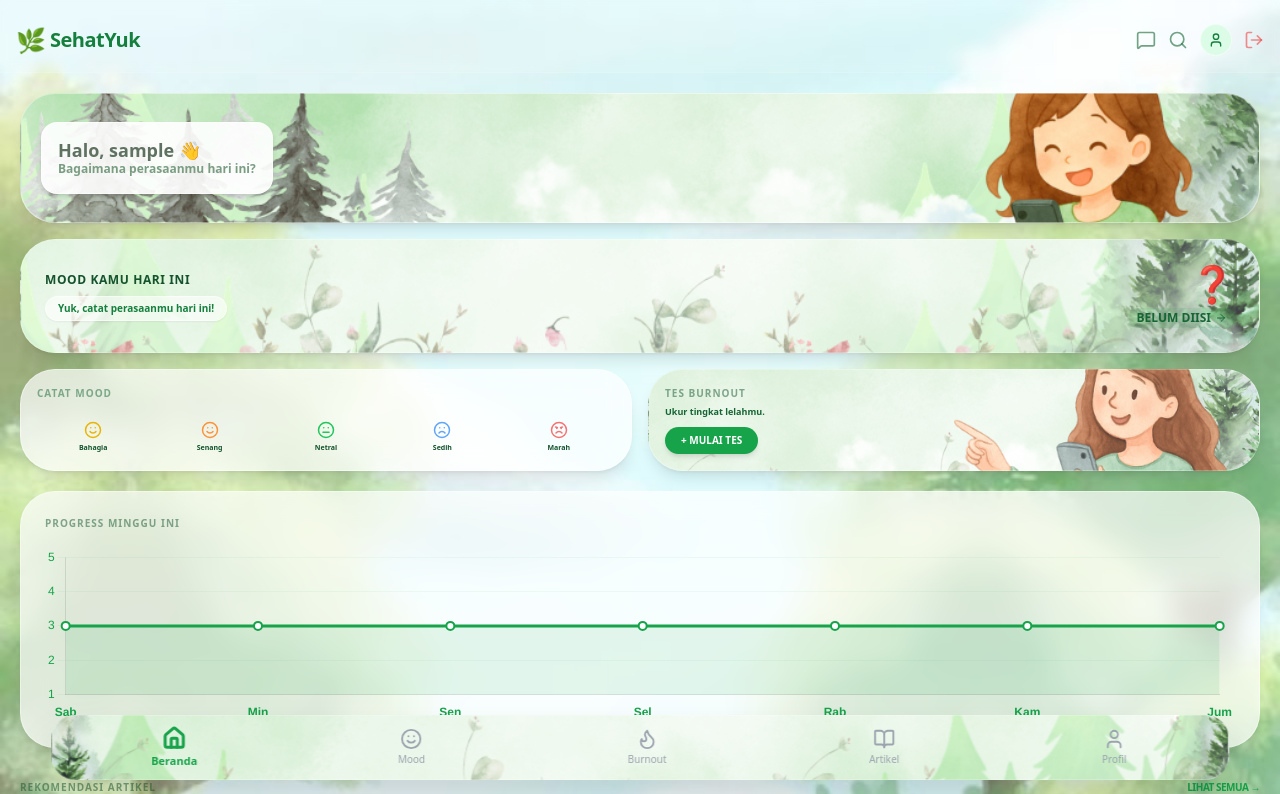
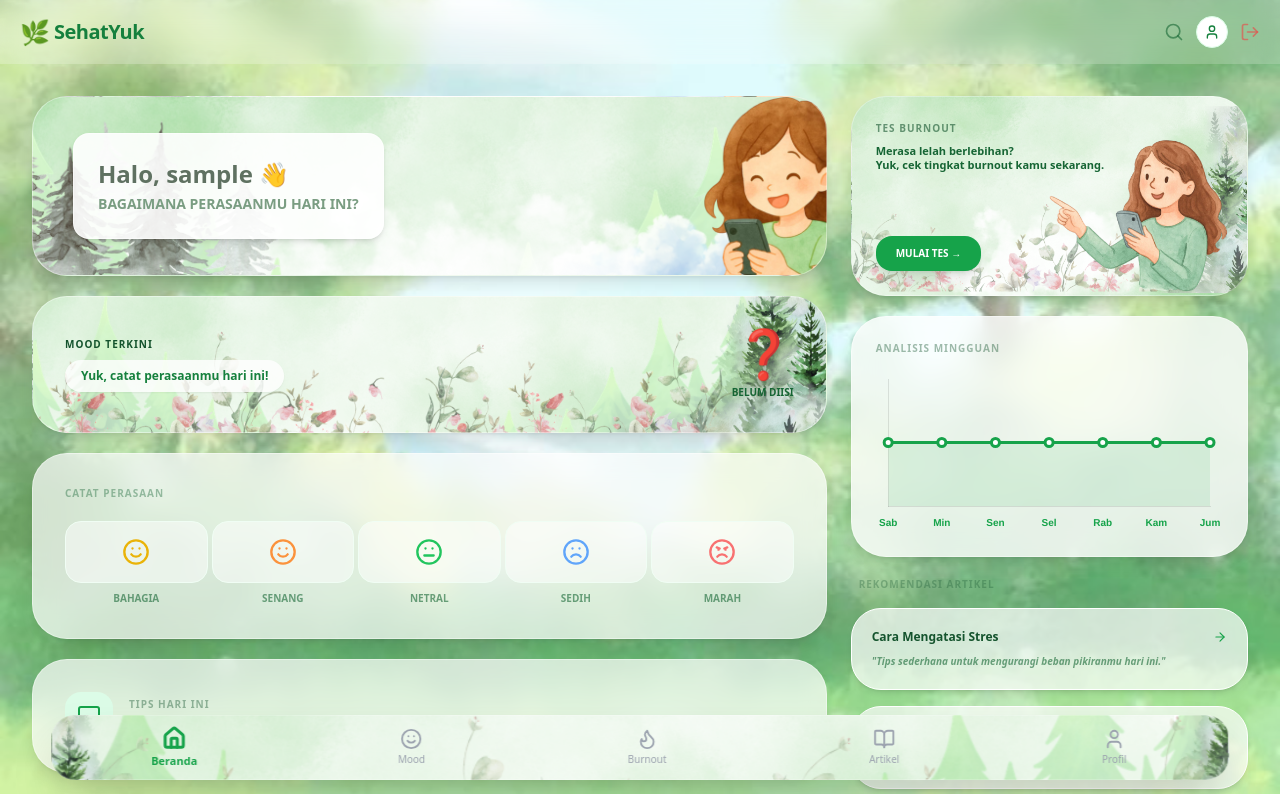
Before and after one commit to oliporangsukses/SehatYuk, a React (Vite) app: page / in a window 1280 px wide. Shown: the top 794 px of the page. Built offline with nearby package versions, Linux system fonts and the light colour scheme; sample sign-in values are in the browser's storage.

Commit message:
perbaikan login dan home

```diff
--- a/src/pages/Home.jsx
+++ b/src/pages/Home.jsx
@@ -24,8 +24,8 @@ import { Line } from "react-chartjs-2"
 ChartJS.register(LineElement, CategoryScale, LinearScale, PointElement, Filler, Tooltip)
 
 const recommendedArticles = [
-  { id: 1, title: "Cara Mengatasi Stres", desc: "Tips sederhana untuk mengurangi stres.", bgImage: bgArt1 },
-  { id: 2, title: "Kesehatan Mental Remaja", desc: "Pentingnya menjaga mental sejak dini.", bgImage: bgArt2 },
+  { id: 1, title: "Cara Mengatasi Stres", desc: "Tips sederhana untuk mengurangi beban pikiranmu hari ini.", bgImage: bgArt1 },
+  { id: 2, title: "Kesehatan Mental Remaja", desc: "Pentingnya menjaga kesehatan mental sejak usia dini.", bgImage: bgArt2 },
 ];
 
 function Home() {
@@ -34,10 +34,8 @@ function Home() {
   const [searchQuery, setSearchQuery] = useState("")
   const [userName] = useState(() => localStorage.getItem("userName") || "Pengguna")
 
-  // --- HELPER: AMBIL TANGGAL HARI INI (Format YYYY-MM-DD) ---
   const getTodayStr = () => new Date().toISOString().split('T')[0];
 
-  // --- HELPER: AMBIL LABEL 7 HARI TERAKHIR ---
   const getLastSevenDaysLabels = () => {
     const days = ["Min", "Sen", "Sel", "Rab", "Kam", "Jum", "Sab"];
     const labels = [];
@@ -49,7 +47,6 @@ function Home() {
     return labels;
   };
 
-  // --- LOGIC STATISTIK AKURAT (BERDASARKAN KALENDER) ---
   const [moodData, setMoodData] = useState(() => {
     const savedMoods = JSON.parse(localStorage.getItem("user_moods_v3") || "{}");
     const dataPoints = [];
@@ -57,7 +54,6 @@ function Home() {
       const d = new Date();
       d.setDate(d.getDate() - i);
       const ds = d.toISOString().split('T')[0];
-      // Jika tidak ada data, kasih nilai 3 (Netral) agar grafik tidak putus
       dataPoints.push(savedMoods[ds] || 3);
     }
     return dataPoints;
@@ -67,7 +63,6 @@ function Home() {
     const today = getTodayStr();
     const savedMoods = JSON.parse(localStorage.getItem("user_moods_v3") || "{}");
     const latestScore = savedMoods[today];
-
     if (latestScore) {
       const map = { 5: "Bahagia", 4: "Senang", 3: "Netral", 2: "Sedih", 1: "Marah" };
       return map[latestScore] || "Belum diisi";
@@ -79,12 +74,9 @@ function Home() {
     setCurrentMoodText(label);
     const today = getTodayStr();
     const savedMoods = JSON.parse(localStorage.getItem("user_moods_v3") || "{}");
-
-    // Simpan score terbaru untuk hari ini
     savedMoods[today] = score;
     localStorage.setItem("user_moods_v3", JSON.stringify(savedMoods));
 
-    // Update state grafik secara instan
     const updatedPoints = [];
     for (let i = 6; i >= 0; i--) {
       const d = new Date();
@@ -112,6 +104,15 @@ function Home() {
     "Belum diisi": "Yuk, catat perasaanmu hari ini!"
   };
 
+  const healthTips = [
+    "Minum air putih minimal 8 gelas hari ini ya! 💧",
+    "Istirahatkan mata sejenak dari layar laptopmu. 👀",
+    "Jalan santai 10 menit bisa buat mood lebih baik! 🚶‍♀️",
+    "Tarik napas dalam, buang perlahan... Relax. 🧘‍♀️",
+    "Coba tulis 3 hal yang kamu syukuri hari ini. ✨"
+  ];
+  const [randomTip] = useState(() => healthTips[Math.floor(Math.random() * healthTips.length)]);
+
   useEffect(() => {
     if (!localStorage.getItem("isLoggedIn")) navigate("/login")
   }, [navigate])
@@ -122,22 +123,178 @@ function Home() {
   }
 
   return (
-    <div className="min-h-screen pb-28 bg-cover bg-center bg-fixed relative flex flex-col font-sans"
+    <div className="min-h-screen bg-cover bg-center bg-fixed relative flex flex-col font-sans"
       style={{ backgroundImage: `url(${bgMoodPage})` }}>
 
-      <div className="min-h-screen bg-white/10 dark:bg-black/60 transition-colors duration-500">
+      <div className="min-h-screen bg-white/10">
 
-        {/* SEARCH MODAL */}
-        {isSearchOpen && (
-          <div className="fixed inset-0 z-50 bg-black/40 backdrop-blur-sm p-6 flex justify-center items-start pt-20">
-            <div className="bg-white dark:bg-slate-900 w-full max-w-md rounded-[30px] shadow-2xl overflow-hidden border border-white/20">
-              <div className="p-5 border-b border-gray-100 dark:border-slate-800 flex items-center gap-3">
+        {/* HEADER */}
+        <header className="flex justify-between items-center px-5 py-4 z-20 sticky top-0 bg-white/20 backdrop-blur-md">
+          <div className="flex items-center gap-1 cursor-pointer" onClick={() => navigate("/")}>
+            <span className="text-2xl">🌿</span>
+            <h1 className="text-xl font-black text-green-700 tracking-tight">SehatYuk</h1>
+          </div>
+          <div className="flex items-center gap-3">
+            <Search className="text-green-800/60 cursor-pointer" size={20} onClick={() => setIsSearchOpen(true)} />
+            <div onClick={() => navigate("/profile")} className="w-8 h-8 rounded-full bg-white flex items-center justify-center border border-green-100 cursor-pointer">
+                <User size={16} className="text-green-700" />
+            </div>
+            <LogOut className="text-red-500/60 cursor-pointer" size={20} onClick={() => { localStorage.removeItem("isLoggedIn"); navigate("/login"); }} />
+          </div>
+        </header>
+
+        {/* MAIN CONTAINER */}
+        <main className="max-w-7xl mx-auto p-4 md:p-8 pb-24">
+          <div className="flex flex-col lg:flex-row gap-6 items-start">
+
+            {/* KOLOM KIRI */}
+            <div className="w-full lg:w-2/3 space-y-5">
+
+              {/* HALO SECTION */}
+              <div
+                className="p-6 md:p-10 rounded-[35px] flex justify-between items-center shadow-lg relative overflow-hidden h-[140px] md:h-[180px] border border-white/40"
+                style={{ backgroundImage: `url(${bgHalo})`, backgroundSize: 'cover', backgroundPosition: 'center' }}
+              >
+                <div className="relative z-10 bg-white/90 p-4 md:p-6 rounded-2xl border border-white/50 shadow-md max-w-[75%]">
+                  <h2 className="font-black text-lg md:text-2xl text-[#5F7161] leading-tight">Halo, {userName} 👋</h2>
+                  <p className="text-[10px] md:text-sm font-bold text-[#7A9D82] mt-1 uppercase">Bagaimana perasaanmu hari ini?</p>
+                </div>
+              </div>
+
+              {/* MOOD STATUS */}
+              <div className="p-6 md:p-8 rounded-[35px] shadow-lg border border-white/40 bg-white/40 backdrop-blur-md relative overflow-hidden"
+                style={{ backgroundImage: `url(${bgMood})`, backgroundSize: "cover", backgroundPosition: "center" }}>
+                <div className="flex justify-between items-center relative z-10">
+                  <div className="text-left">
+                    <p className="text-[10px] text-green-900 font-black uppercase tracking-widest mb-2">Mood Terkini</p>
+                    <p className="text-[10px] md:text-xs font-bold text-green-700 bg-white/80 px-4 py-2 rounded-full inline-block shadow-sm">
+                      {moodMessages[currentMoodText]}
+                    </p>
+                  </div>
+                  <div className="flex flex-col items-end">
+                    <span className="text-4xl md:text-5xl drop-shadow-md">{getMoodEmoji()}</span>
+                    <span className="font-black text-[10px] text-green-800 uppercase mt-2">{currentMoodText}</span>
+                  </div>
+                </div>
+              </div>
+
+              {/* CATAT PERASAAN */}
+              <div className="p-6 md:p-8 rounded-[35px] shadow-lg border border-white/40 bg-white/70 backdrop-blur-md">
+                <h4 className="text-[10px] font-black mb-5 text-green-800/40 uppercase tracking-widest text-left">Catat Perasaan</h4>
+                <div className="flex justify-between items-center gap-1">
+                  {[
+                    { label: "Bahagia", score: 5, Icon: Smile, color: "text-yellow-500" },
+                    { label: "Senang", score: 4, Icon: Smile, color: "text-orange-400" },
+                    { label: "Netral", score: 3, Icon: Meh, color: "text-green-500" },
+                    { label: "Sedih", score: 2, Icon: Frown, color: "text-blue-400" },
+                    { label: "Marah", score: 1, Icon: Angry, color: "text-red-400" },
+                  ].map((m, i) => (
+                    <div key={i} onClick={() => handleMoodSelection(m.label, m.score)} className="cursor-pointer text-center flex-1 group transition-transform active:scale-90">
+                      <div className="bg-white/50 p-2 md:p-4 rounded-2xl border border-green-50 group-hover:bg-white transition-all">
+                        <m.Icon className={m.color} size={window.innerWidth < 768 ? 20 : 28} style={{margin: '0 auto'}}/>
+                      </div>
+                      <p className="text-[8px] md:text-[10px] font-black text-green-800/60 mt-2 uppercase">{m.label}</p>
+                    </div>
+                  ))}
+                </div>
+              </div>
+
+              {/* TIPS HARI INI */}
+              <div className="p-6 md:p-8 rounded-[35px] shadow-lg border border-white/40 bg-white/70 backdrop-blur-md flex items-center gap-4">
+                <div className="bg-green-100 p-3 rounded-2xl text-green-600">
+                  <MessageSquare size={24} />
+                </div>
+                <div>
+                  <p className="text-[10px] font-black text-green-900/40 uppercase tracking-widest">Tips Hari Ini</p>
+                  <p className="text-xs md:text-sm font-bold text-green-800 mt-1">{randomTip}</p>
+                </div>
+              </div>
+            </div>
+
+            {/* KOLOM SAMPING */}
+            <div className="w-full lg:w-1/3 space-y-5">
+
+              {/* BURNOUT TEST */}
+              <div className="p-6 rounded-[35px] shadow-lg border border-white/40 bg-cover bg-center relative overflow-hidden h-[180px] md:h-[200px]"
+                style={{ backgroundImage: `url(${bgBurnout})` }}>
+                <div className="absolute inset-0 bg-white/10"></div>
+                <div className="relative z-10 h-full flex flex-col justify-between">
+                  <div>
+                    <h4 className="text-[10px] font-black text-green-900/60 uppercase tracking-widest">Tes Burnout</h4>
+                    <p className="text-[11px] font-bold text-green-800 mt-2 leading-tight">Merasa lelah berlebihan? <br/> Yuk, cek tingkat burnout kamu sekarang.</p>
+                  </div>
+                  <button onClick={() => navigate("/burnout")} className="bg-green-600 text-white px-5 py-2.5 rounded-2xl text-[10px] font-black shadow-lg self-start hover:bg-green-700 transition-colors">
+                    MULAI TES →
+                  </button>
+                </div>
+              </div>
+
+              {/* STATISTIK */}
+              <div className="p-6 rounded-[35px] shadow-lg border border-white/40 bg-white/80 backdrop-blur-md">
+                <h3 className="font-black text-[10px] text-green-900/40 uppercase tracking-widest mb-4">Analisis Mingguan</h3>
+                <div className="h-40">
+                  <Line
+                    data={{
+                      labels: getLastSevenDaysLabels(),
+                      datasets: [{
+                        data: moodData,
+                        fill: true,
+                        backgroundColor: "rgba(22, 163, 74, 0.1)",
+                        tension: 0.4,
+                        borderColor: "#16a34a",
+                        borderWidth: 3,
+                        pointBackgroundColor: "#ffffff",
+                        pointBorderColor: "#16a34a",
+                        pointRadius: 4
+                      }]
+                    }}
+                    options={{
+                      scales: {
+                        y: { min: 1, max: 5, ticks: { display: false }, grid: { display: false } },
+                        x: { ticks: { font: { size: 10, weight: 'bold' }, color: '#16a34a' }, grid: { display: false } }
+                      },
+                      plugins: { legend: { display: false } },
+                      maintainAspectRatio: false
+                    }}
+                  />
+                </div>
+              </div>
+
+              {/* ARTIKEL */}
+              <div className="space-y-4">
+                <p className="text-[10px] font-black text-green-900/30 uppercase tracking-widest px-2">Rekomendasi Artikel</p>
+                {recommendedArticles.map((article) => (
+                  <div key={article.id} onClick={() => navigate("/artikel")}
+                    className="relative p-5 rounded-[30px] shadow-md bg-white/70 border border-white flex flex-col gap-2 cursor-pointer group hover:bg-white transition-all">
+                    <div className="flex justify-between items-center">
+                      <h4 className="font-black text-xs text-green-900 group-hover:text-green-600 transition-colors">{article.title}</h4>
+                      <ArrowRight size={14} className="text-green-600" />
+                    </div>
+                    <p className="text-[10px] font-bold text-green-800/60 leading-relaxed italic line-clamp-2">
+                      "{article.desc}"
+                    </p>
+                  </div>
+                ))}
+              </div>
+
+            </div>
+          </div>
+        </main>
+      </div>
+
+      <BottomNav />
+
+      {/* SEARCH MODAL */}
+      {isSearchOpen && (
+          <div className="fixed inset-0 z-[100] bg-black/40 backdrop-blur-sm p-4 flex justify-center items-start pt-20">
+            <div className="bg-white w-full max-w-md rounded-[30px] shadow-2xl overflow-hidden">
+              <div className="p-5 border-b border-gray-100 flex items-center gap-3">
                 <Search className="text-green-600" size={20} />
                 <input
                   autoFocus
                   type="text"
                   placeholder="Cari fitur..."
-                  className="flex-1 bg-transparent outline-none text-sm text-green-900 dark:text-white"
+                  className="flex-1 bg-transparent outline-none text-sm"
                   value={searchQuery}
                   onChange={(e) => setSearchQuery(e.target.value)}
                 />
@@ -146,7 +303,7 @@ function Home() {
               <div className="p-2 max-h-60 overflow-y-auto">
                 {pages.filter(p => p.name.toLowerCase().includes(searchQuery.toLowerCase())).map((page, index) => (
                   <div key={index} onClick={() => { navigate(page.path); setIsSearchOpen(false); }}
-                    className="p-4 hover:bg-green-50 dark:hover:bg-slate-800 rounded-xl cursor-pointer text-sm text-green-800 dark:text-slate-200"
+                    className="p-4 hover:bg-green-50 rounded-xl cursor-pointer text-sm"
                   >
                     {page.name}
                   </div>
@@ -155,173 +312,8 @@ function Home() {
             </div>
           </div>
         )}
-
-        {/* HEADER */}
-        <header className="flex justify-between items-center p-4 pt-6 z-20 sticky top-0 bg-white/10 backdrop-blur-sm border-b border-white/10">
-          <div className="flex items-center gap-1 cursor-pointer" onClick={() => navigate("/")}>
-            <span className="text-2xl">🌿</span>
-            <h1 className="text-xl font-black text-green-700 dark:text-green-400 tracking-tight">SehatYuk</h1>
-          </div>
-          <div className="flex items-center gap-3">
-            <MessageSquare className="text-green-800/60 dark:text-green-300/60" size={20} onClick={() => navigate("/mood")} />
-            <Search className="text-green-800/60 dark:text-green-300/60" size={20} onClick={() => setIsSearchOpen(true)} />
-            <div onClick={() => navigate("/profile")} className="w-8 h-8 rounded-full bg-green-100 dark:bg-slate-800 flex items-center justify-center border border-white/50 cursor-pointer">
-                <User size={16} className="text-green-700 dark:text-green-400" />
-            </div>
-            <LogOut className="text-red-500/60" size={20} onClick={() => { localStorage.removeItem("isLoggedIn"); navigate("/login"); }} />
-          </div>
-        </header>
-
-        <div className="p-5 flex-1">
-          {/*  HALO SECTION */}
-          <div
-            className="p-5 rounded-[35px] mb-4 flex justify-between items-center shadow-lg relative overflow-hidden h-[130px] border border-white/40 dark:border-slate-700"
-            style={{
-              backgroundImage: `url(${bgHalo})`,
-              backgroundSize: 'cover',
-              backgroundPosition: 'right'
-            }}
-          >
-            <div className="relative z-10 text-left bg-white/90 dark:bg-slate-900/90 p-4 rounded-2xl border border-white/50 dark:border-slate-700 shadow-md max-w-[65%] transition-colors duration-500">
-              <h2 className="font-extrabold text-lg text-[#5F7161] dark:text-green-400 leading-tight">
-                Halo, {userName} 👋
-              </h2>
-              <p className="text-xs font-bold text-[#7A9D82] dark:text-slate-300">
-                Bagaimana perasaanmu hari ini?
-              </p>
-            </div>
-          </div>
-
-          {/* MOOD STATUS */}
-          <div className="p-6 rounded-[35px] shadow-lg border border-white/40 dark:border-slate-700 bg-gradient-to-br from-white/70 to-green-50/50 dark:from-slate-900/80 dark:to-slate-950/80 backdrop-blur-md mb-4 overflow-hidden relative"
-            style={{ backgroundImage: `url(${bgMood})`, backgroundSize: "cover", backgroundPosition: "center" }}>
-            <div className="absolute inset-0 bg-white/20 dark:bg-black/40"></div>
-            <div className="flex justify-between items-center relative z-10">
-              <div className="text-left">
-                <p className="text-xs text-green-900 dark:text-green-300 font-bold uppercase tracking-wider">Mood Kamu Hari Ini</p>
-                <p className="text-[10px] font-bold text-green-700 dark:text-green-400 bg-white/60 dark:bg-black/50 px-3 py-1 rounded-full inline-block mt-2 shadow-sm border border-white/50 dark:border-slate-700">
-                  {moodMessages[currentMoodText]}
-                </p>
-              </div>
-              <div className="flex flex-col items-end">
-                <span className="text-4xl drop-shadow-md">{getMoodEmoji()}</span>
-                <div className="flex items-center gap-1 mt-1 bg-green-600/10 dark:bg-green-400/20 px-2 py-0.5 rounded-lg">
-                  <span className="font-black text-xs text-green-800 dark:text-green-400 uppercase">{currentMoodText}</span>
-                  <ArrowRight size={12} className="text-green-800 dark:text-green-400" />
-                </div>
-              </div>
-            </div>
-          </div>
-
-{/* Grid Tracker & Burnout */}
-          <div className="grid grid-cols-2 gap-4 mb-5">
-            <div className="p-4 rounded-[35px] shadow-lg border border-white/40 dark:border-slate-700 bg-white/70 dark:bg-slate-900/80 backdrop-blur-md flex flex-col justify-between">
-              <h4 className="text-[10px] font-black mb-3 text-green-800/50 dark:text-white/40 uppercase tracking-widest text-left font-bold">Catat Mood</h4>
-              <div className="grid grid-cols-5 gap-1 text-center">
-
-                {/* Bahagia */}
-                <div onClick={() => handleMoodSelection("Bahagia", 5)} className="cursor-pointer hover:scale-110 active:scale-90 transition-transform">
-                  <Smile className="mx-auto text-yellow-500" size={18}/>
-                  <p className="text-[7px] font-bold text-green-900 dark:text-slate-200 mt-1">Bahagia</p>
-                </div>
-
-                {/* Senang */}
-                <div onClick={() => handleMoodSelection("Senang", 4)} className="cursor-pointer hover:scale-110 active:scale-90 transition-transform">
-                  <Smile className="mx-auto text-orange-400" size={18}/>
-                  <p className="text-[7px] font-bold text-green-900 dark:text-slate-200 mt-1">Senang</p>
-                </div>
-
-                {/* Netral */}
-                <div onClick={() => handleMoodSelection("Netral", 3)} className="cursor-pointer hover:scale-110 active:scale-90 transition-transform">
-                  <Meh className="mx-auto text-green-500" size={18}/>
-                  <p className="text-[7px] font-bold text-green-900 dark:text-slate-200 mt-1">Netral</p>
-                </div>
-
-                {/* Sedih */}
-                <div onClick={() => handleMoodSelection("Sedih", 2)} className="cursor-pointer hover:scale-110 active:scale-90 transition-transform">
-                  <Frown className="mx-auto text-blue-400" size={18}/>
-                  <p className="text-[7px] font-bold text-green-900 dark:text-slate-200 mt-1">Sedih</p>
-                </div>
-
-                {/* Marah */}
-                <div onClick={() => handleMoodSelection("Marah", 1)} className="cursor-pointer hover:scale-110 active:scale-90 transition-transform">
-                  <Angry className="mx-auto text-red-400" size={18}/>
-                  <p className="text-[7px] font-bold text-green-900 dark:text-slate-200 mt-1">Marah</p>
-                </div>
-
-              </div>
-            </div>
-
-            <div className="p-4 rounded-[35px] shadow-lg border border-white/40 dark:border-slate-700 bg-cover bg-center flex flex-col justify-between relative overflow-hidden"
-              style={{ backgroundImage: `url(${bgBurnout})` }}>
-              <div className="absolute inset-0 bg-white/20 dark:bg-black/50"></div>
-              <div className="relative z-10 text-left">
-                <h4 className="text-[10px] font-black text-green-900/50 dark:text-white/60 uppercase tracking-widest text-left">Tes Burnout</h4>
-                <p className="text-[9px] text-green-800 dark:text-slate-200 mt-1 font-bold">Ukur tingkat lelahmu.</p>
-              </div>
-              <button onClick={() => navigate("/burnout")} className="relative z-10 bg-green-600 text-white px-4 py-1.5 rounded-full text-[10px] mt-2 self-start shadow-md font-black hover:bg-green-700 transition-all">
-                + MULAI TES
-              </button>
-            </div>
-          </div>
-
-          {/* Chart Section (100% AKURAT) */}
-          <div className="p-6 rounded-[35px] shadow-lg border border-white/40 dark:border-slate-700 bg-white/70 dark:bg-slate-900/80 backdrop-blur-md mb-8">
-            <h3 className="font-black text-[10px] text-green-900/50 dark:text-white/40 uppercase tracking-widest mb-4 text-left">Progress Minggu Ini</h3>
-            <div className="h-44">
-              <Line
-                data={{
-                  labels: getLastSevenDaysLabels(), // Label Hari Dinamis
-                  datasets: [{
-                    data: moodData, // Data per tanggal
-                    fill: true,
-                    backgroundColor: "rgba(22, 163, 74, 0.1)",
-                    tension: 0.4,
-                    borderColor: "#16a34a",
-                    borderWidth: 3,
-                    pointBackgroundColor: "#ffffff",
-                    pointBorderColor: "#16a34a",
-                    pointBorderWidth: 2,
-                    pointRadius: 4
-                  }]
-                }}
-                options={{
-                  scales: {
-                    y: { min: 1, max: 5, ticks: { stepSize: 1, color: "#16a34a" }, grid: { color: "rgba(22, 163, 74, 0.05)" } },
-                    x: { ticks: { color: "#16a34a", font: { weight: 'bold' } }, grid: { display: false } }
-                  },
-                  plugins: { legend: { display: false } },
-                  maintainAspectRatio: false
-                }}
-              />
-            </div>
-          </div>
-
-          {/* Artikel */}
-          <div className="mb-6">
-            <div className="flex justify-between items-center mb-5">
-              <h3 className="font-black text-[10px] text-green-900/50 dark:text-white/40 uppercase tracking-widest text-left">Rekomendasi Artikel</h3>
-              <button onClick={() => navigate("/artikel")} className="text-[10px] text-green-600 font-black hover:underline tracking-tighter">LIHAT SEMUA →</button>
-            </div>
-            <div className="flex flex-col gap-6">
-              {recommendedArticles.map((article) => (
-                <div key={article.id} onClick={() => navigate("/artikel")} className="relative p-6 rounded-[35px] shadow-lg bg-cover bg-center border border-white/40 dark:border-slate-700 transition-all flex justify-between items-center min-h-[130px] hover:scale-[1.02] active:scale-[0.98] group overflow-hidden"
-                  style={{ backgroundImage: `url(${article.bgImage})` }}>
-                  <div className="absolute inset-0 bg-white/10 dark:bg-black/30 group-hover:bg-transparent transition-colors"></div>
-                  <div className="relative flex-1 bg-white/80 dark:bg-slate-900/90 backdrop-blur-md p-4 rounded-[25px] text-left border border-white/50">
-                    <h4 className="font-black text-sm text-green-900 dark:text-green-400 mb-1 leading-tight">{article.title}</h4>
-                    <p className="text-[10px] text-green-800 dark:text-slate-300 font-bold opacity-70">{article.desc}</p>
-                  </div>
-                  <div className="relative p-3 rounded-2xl bg-green-600 shadow-lg text-white ml-3 shrink-0"><ArrowRight size={18} /></div>
-                </div>
-              ))}
-            </div>
-          </div>
-        </div>
-      </div>
-      <BottomNav />
     </div>
   )
 }
 
-export default Home
+export default Home;
```
Also changed, not shown: src/pages/Login.jsx (+96 -69 lines), 1 other file (tests, documents, lock files or other folders).
